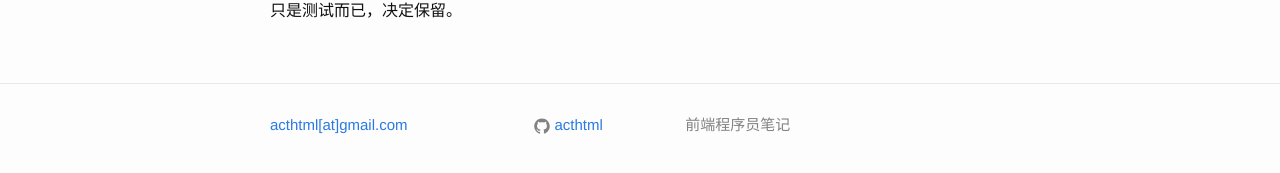
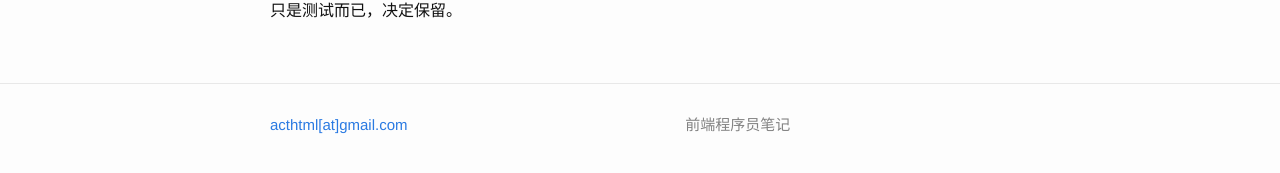
Before and after one commit to acthtml/acthtml.github.io, a Jekyll site: the page built from _posts/2015-01-20-first-time.markdown, in a window 1280 px wide. Shown: the part 201-374 px from the top of the page. Built offline with Jekyll 4.4.1, drawn with Linux system fonts in a browser that asks for light colours.

Commit message:
修改一些链接。

```diff
--- a/_config.yml
+++ b/_config.yml
@@ -5,7 +5,6 @@ description: > # this means to ignore newlines until "baseurl:"
   前端程序员笔记
 baseurl: "" # the subpath of your site, e.g. /blog/
 url: "http://dai-hua.com" # the base hostname & protocol for your site
-github_username:  acthtml
 
 # Build settings
 markdown: kramdown
--- a/_posts/2015-01-20-first-time.markdown
+++ b/_posts/2015-01-20-first-time.markdown
@@ -2,6 +2,7 @@
 layout: post
 title:  "开天辟地第一篇"
 date:   2015-01-20 22:05:45
+permalink: /first-time
 ---
 
 只是测试而已，决定保留。
```
